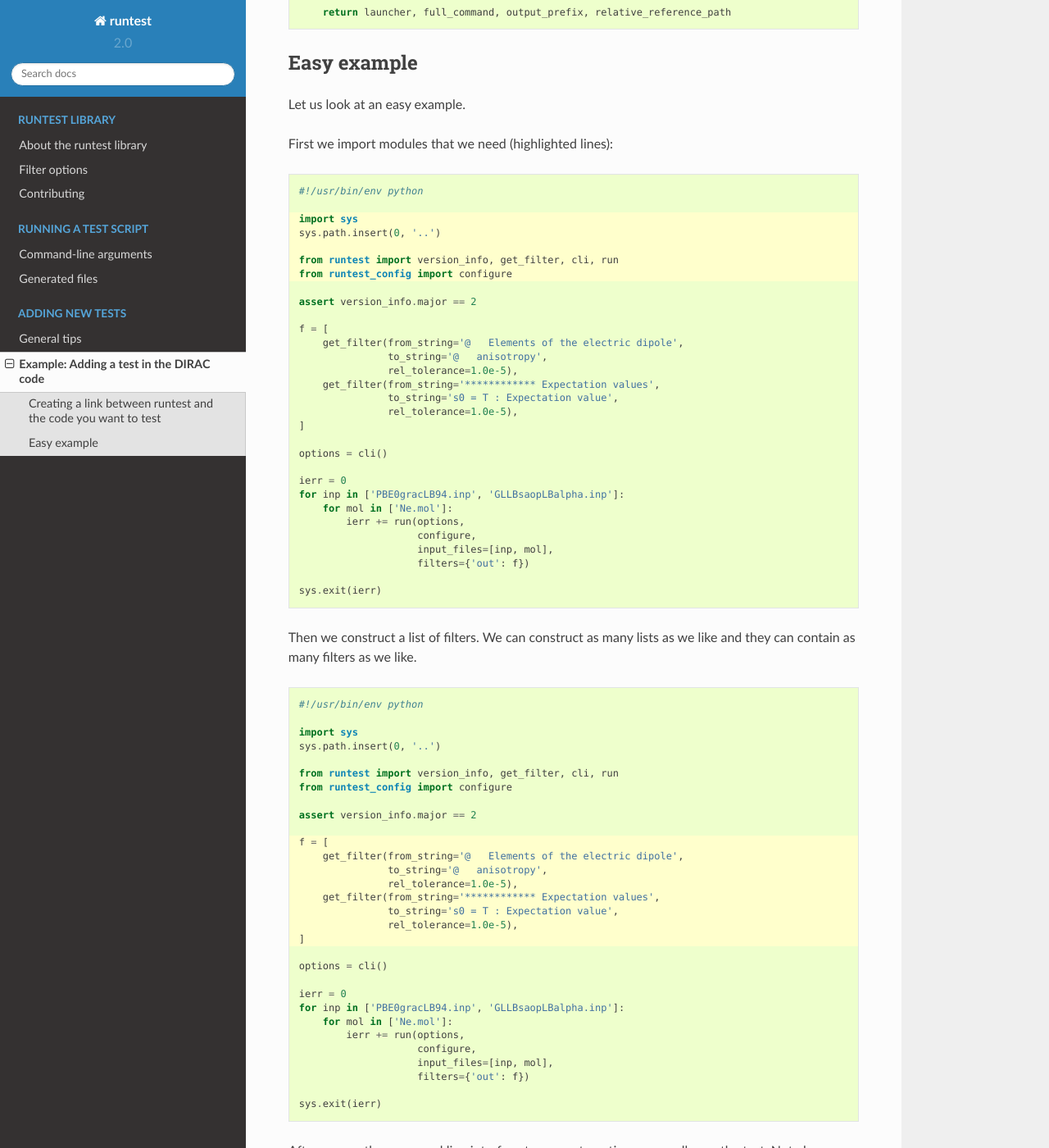
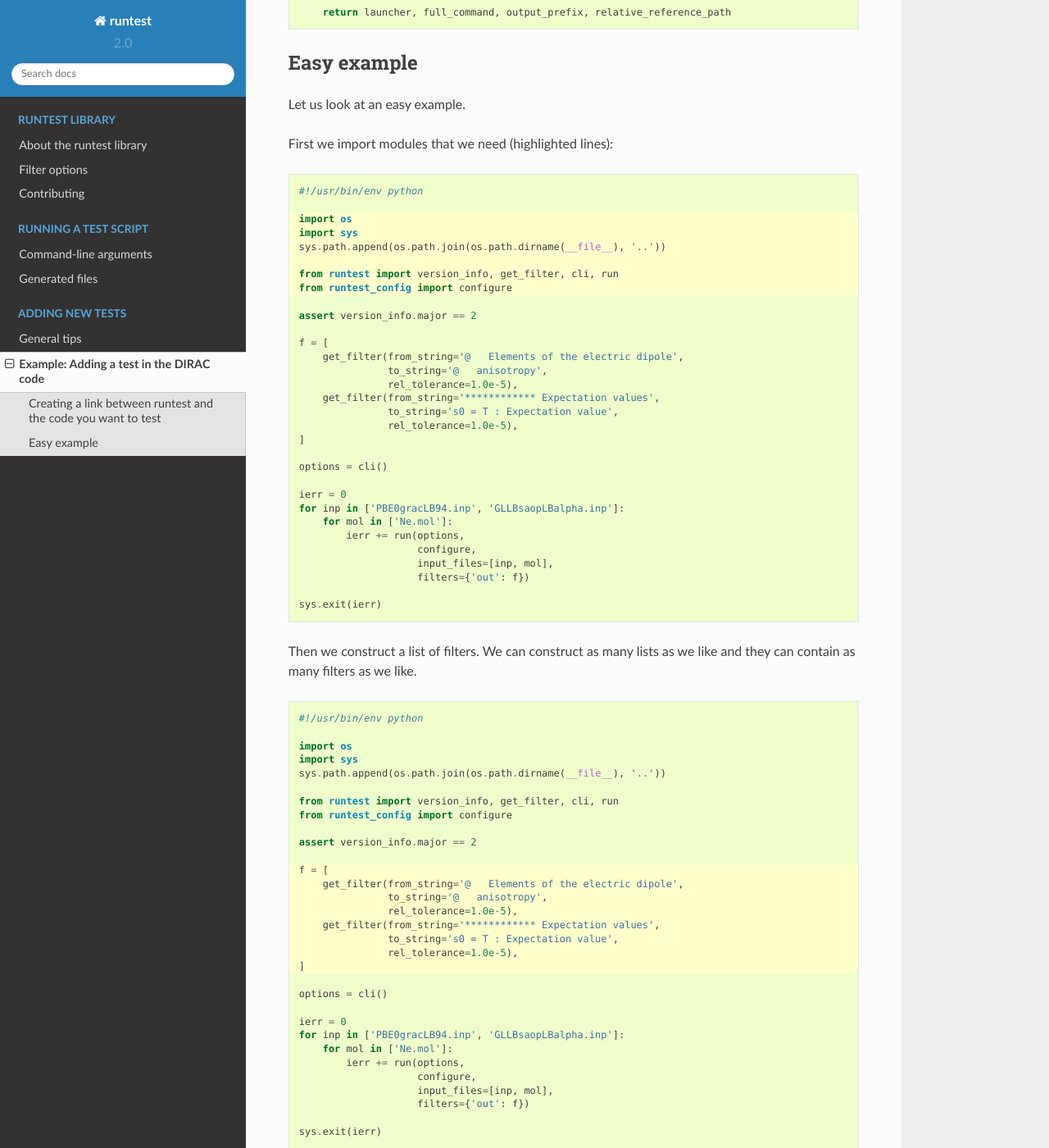
Before and after one commit to bast/runtest, a Sphinx documentation site: the page built from doc/adding_tests/example.rst, in a window 1280 px wide and 1400 px high, scrolled down 1100 px. Shown: the whole window at 82% size. Built offline with Sphinx 7.4.7 and the Read the Docs theme 2.0.0, drawn with Linux system fonts in a browser that asks for light colours; some of the changed text lies outside the part shown.

Commit message:
update doc

```diff
--- a/doc/adding_tests/example.rst
+++ b/doc/adding_tests/example.rst
@@ -66,12 +66,13 @@ Let us look at an easy example.
 First we import modules that we need (highlighted lines):
 
 .. code-block:: python
-  :emphasize-lines: 3-7
+  :emphasize-lines: 3-8
 
   #!/usr/bin/env python
 
+  import os
   import sys
-  sys.path.insert(0, '..')
+  sys.path.append(os.path.join(os.path.dirname(__file__), '..'))
 
   from runtest import version_info, get_filter, cli, run
   from runtest_config import configure
@@ -102,12 +103,13 @@ First we import modules that we need (highlighted lines):
 Then we construct a list of filters. We can construct as many lists as we like and they can contain as many filters as we like.
 
 .. code-block:: python
-  :emphasize-lines: 11-18
+  :emphasize-lines: 12-19
 
   #!/usr/bin/env python
 
+  import os
   import sys
-  sys.path.insert(0, '..')
+  sys.path.append(os.path.join(os.path.dirname(__file__), '..'))
 
   from runtest import version_info, get_filter, cli, run
   from runtest_config import configure
@@ -139,12 +141,13 @@ After we use the command line interface to generate options, we really run the t
 Note how we pass the configure option to the run function:
 
 .. code-block:: python
-  :emphasize-lines: 25-28
+  :emphasize-lines: 26-29
 
   #!/usr/bin/env python
 
+  import os
   import sys
-  sys.path.insert(0, '..')
+  sys.path.append(os.path.join(os.path.dirname(__file__), '..'))
 
   from runtest import version_info, get_filter, cli, run
   from runtest_config import configure
```
